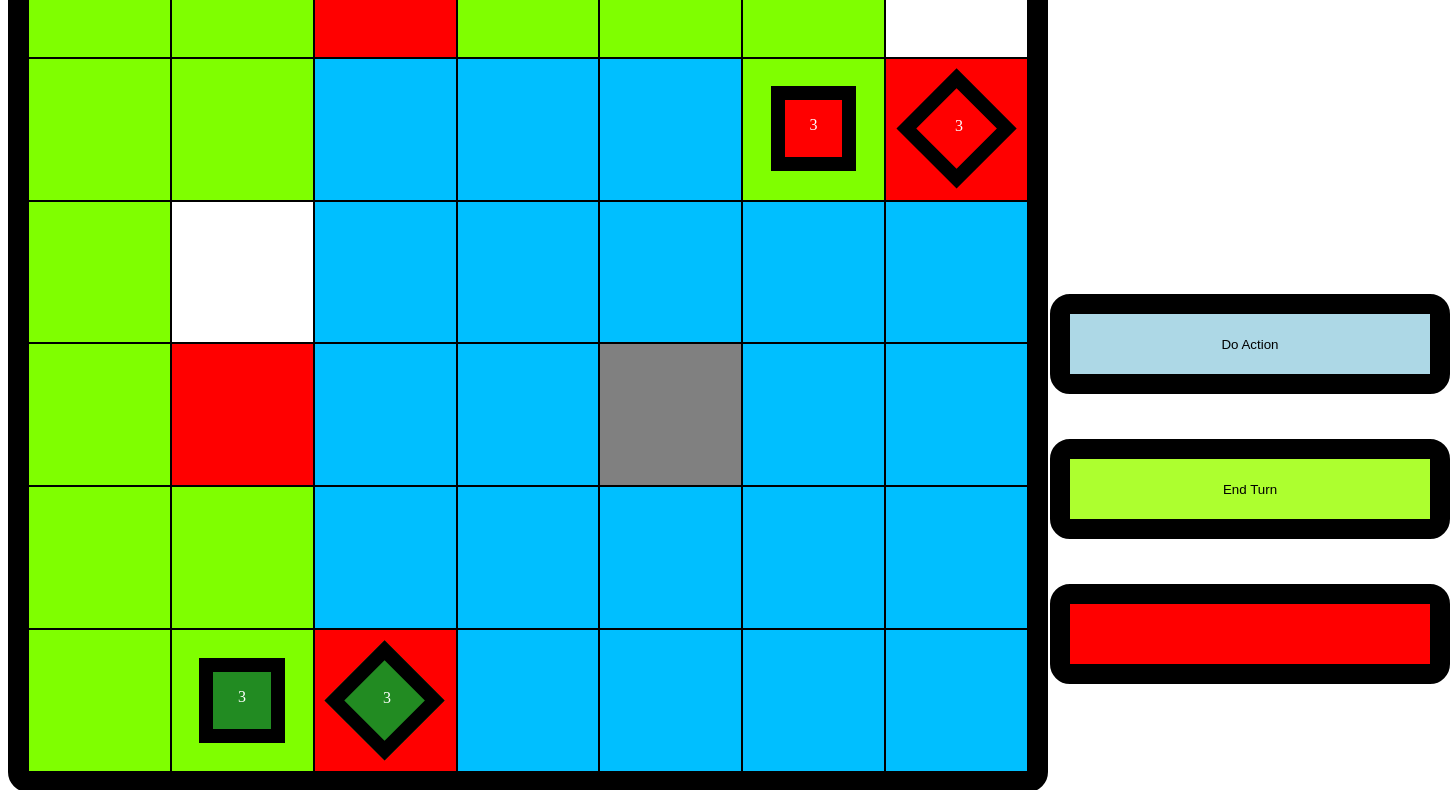
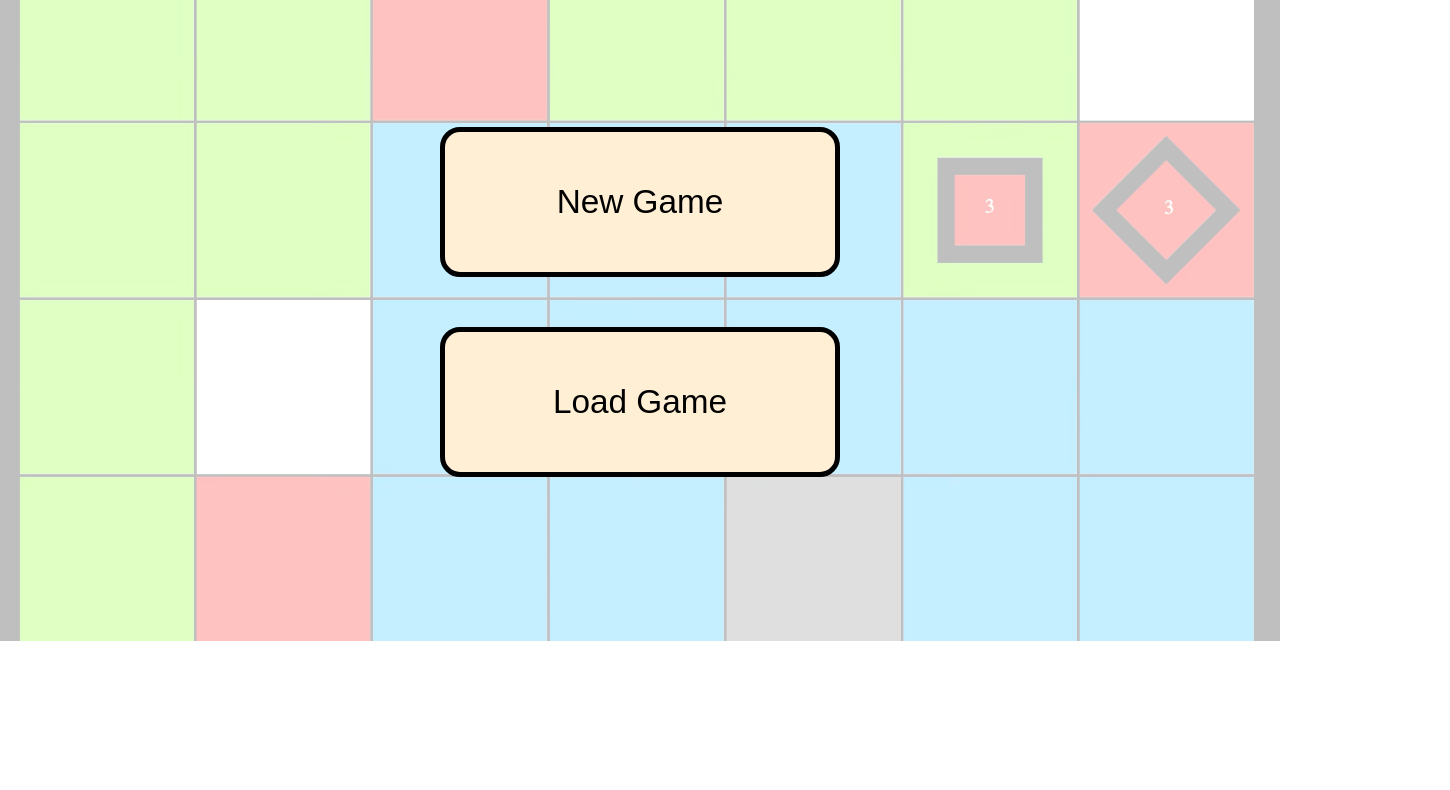
Before and after one commit to Aharshi-Roy/Armies, a plain HTML site: page index.html in a window 1280 px wide. Shown: the part 256-1046 px from the top of the page, 1450 px wide, since content can reach past the window. After the commit the page ends 897 px from the top, so only its background shows below. Drawn offline with Linux system fonts and the light colour scheme.

Commit message:
Added menu layout, and some pictures

```diff
--- a/index.html
+++ b/index.html
@@ -6,12 +6,16 @@
     <title>Document</title>
     <link rel="stylesheet" href="style.css">
 </head>
-<body>
-    <div id="Board"></div>
+<body class="BodyClass">
+    <!-- <div id="Board"></div>
     <div id="Info"></div>
     <button id="DoAction">Do Action</button>
     <button id="EndTurn">End Turn</button>
-    <button id="DialogueBox"></button>
+    <button id="DialogueBox"></button> -->
+    <h1 style="font-size: 100pt;">Armies</h1>
+    <button class="MenuButton">New Game</button>
+    <br>
+    <button class="MenuButton">Load Game</button>
     <script src="script.js" defer></script>
 </body>
 </html>
--- a/script.js
+++ b/script.js
@@ -952,14 +952,14 @@ class Game
     }
 }
 
-let player = new Player("blue", "dodgerblue", "blue");
-let player2 = new Player("red", "pink", "red");
-let player3 = new Player("forestgreen", "lawngreen", "green")
-let game = new Game("Board", 7, 7, 1000, 1000, 3, "0cs0alllllollslllmllwww1al1cslmwwwwwlswwowwllwwwwwl2al2cswwww", [player, player2, player3], "Info", 400, "game", "DoAction", "EndTurn", "DialogueBox", 100);
+// let player = new Player("blue", "dodgerblue", "blue");
+// let player2 = new Player("red", "pink", "red");
+// let player3 = new Player("forestgreen", "lawngreen", "green")
+// let game = new Game("Board", 7, 7, 1000, 1000, 3, "0cs0alllllollslllmllwww1al1cslmwwwwwlswwowwllwwwwwl2al2cswwww", [player, player2, player3], "Info", 400, "game", "DoAction", "EndTurn", "DialogueBox", 100);
 
-run_tests();
-function run_tests()
-{
-    console.log(game.get_surrounding_cells(6, [3, 3], ["land", "soil", "water", "mountain", "ore deposit"], true))
-    game.render();
-}
+// run_tests();
+// function run_tests()
+// {
+//     console.log(game.get_surrounding_cells(6, [3, 3], ["land", "soil", "water", "mountain", "ore deposit"], true))
+//     game.render();
+// }
--- a/style.css
+++ b/style.css
@@ -127,3 +127,28 @@ h1
 {
     background-color: red;
 }
+
+.BodyClass
+{
+    background-image: url("Images/Armies_board.png");
+    background-attachment: fixed;
+    background-size: cover;
+    min-height: 100vh;
+    text-align: center;
+}
+
+.MenuButton
+{
+    border: 5px solid black;
+    background-color: papayawhip;
+    border-radius: 20px;
+    width: 400px;
+    height: 150px;
+    margin-top: 50px;
+    font-size: 25pt;
+}
+
+.MenuButton:hover
+{
+    background-color: sandybrown;
+}
```
Also changed, not shown: Images/Armies_board.png (added).
